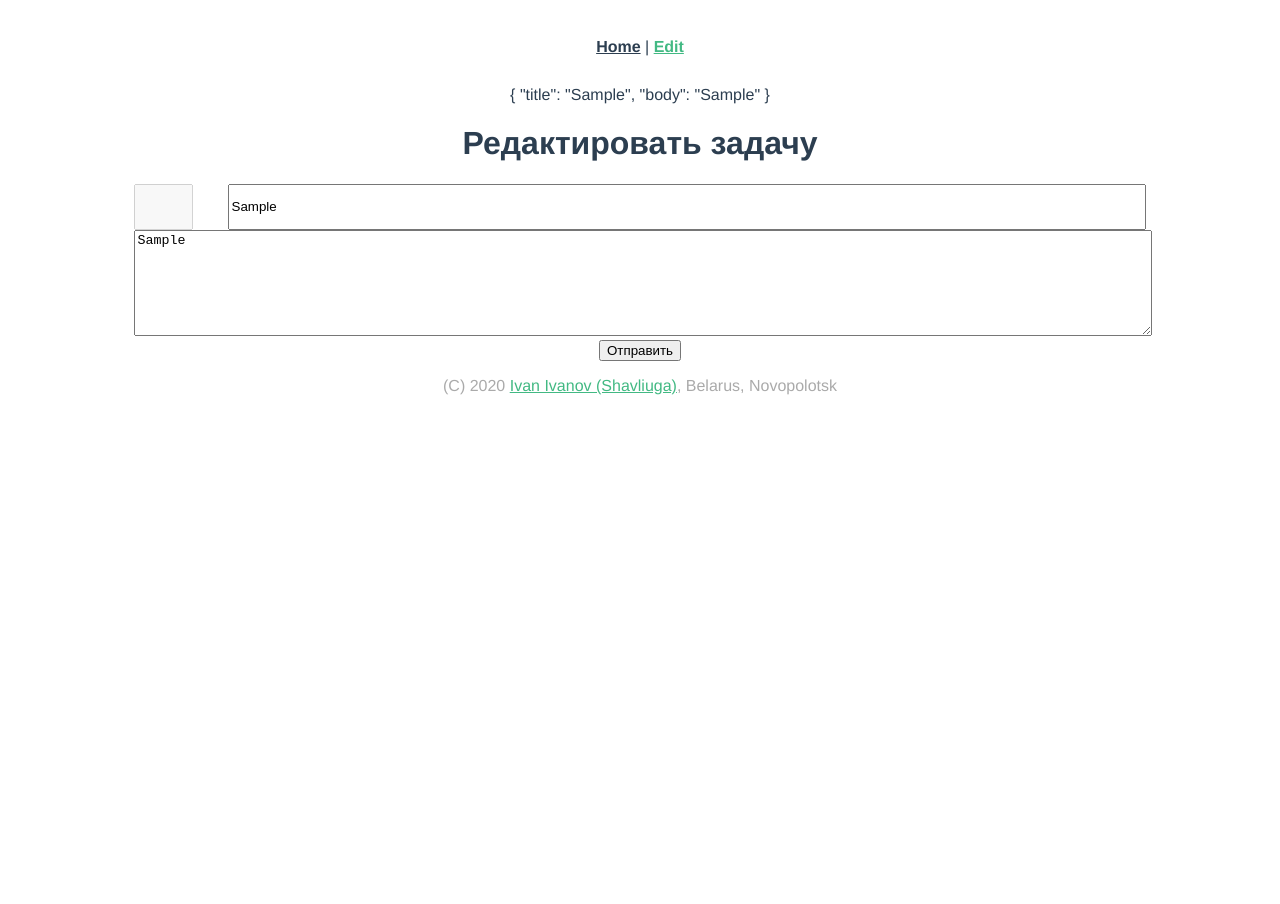
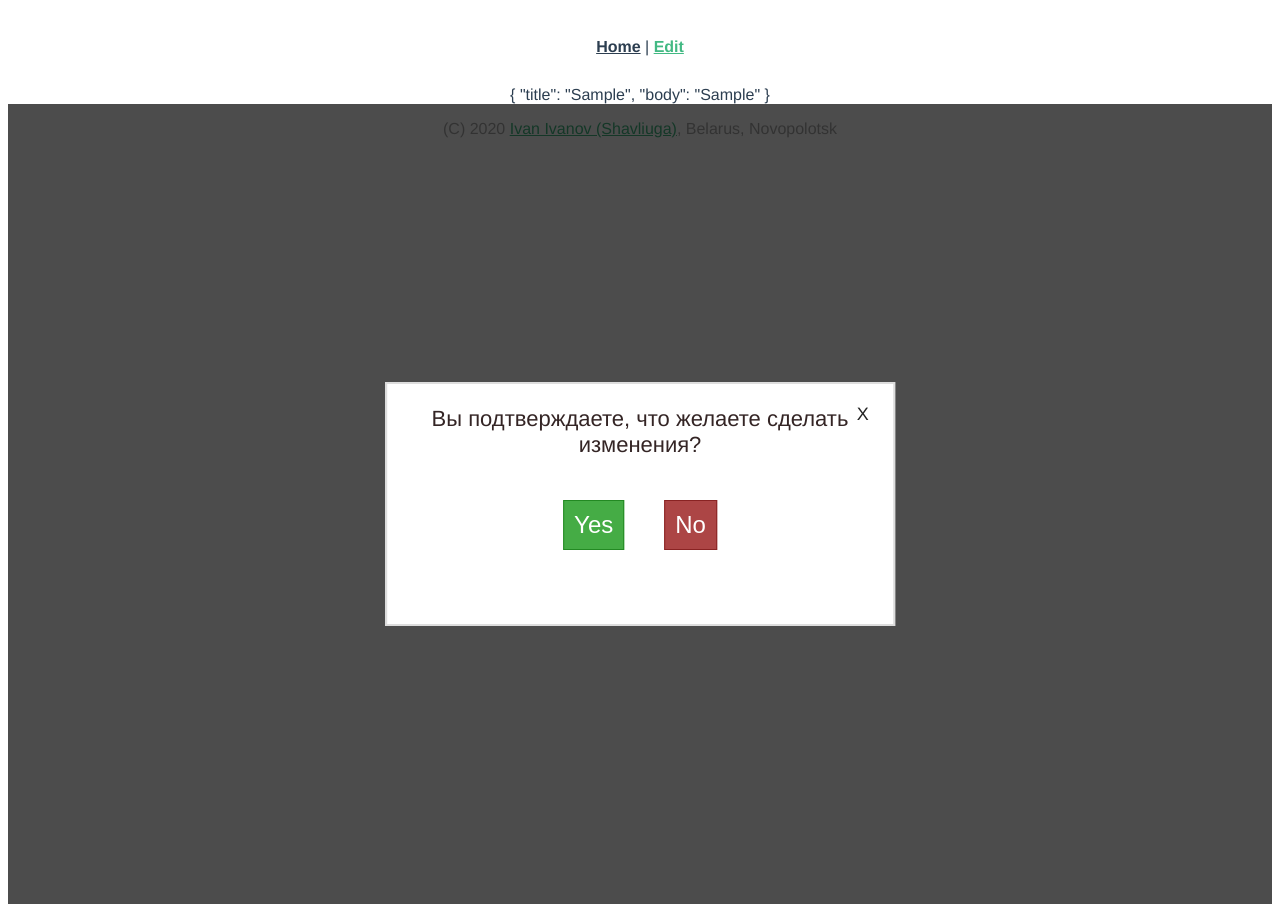
Before and after one commit to IvanShavliuga/vuetodolist, a Vue app: page /edit in a window 1280 px wide. Both pictures are taken after typing "Sample", "Sample" into the empty fields and a click on the button "Отправить". Before the commit the page ends 800 px from the top, so only its background shows below. Built offline with nearby package versions, Linux system fonts and the light colour scheme.

Commit message:
Edit todo item component

```diff
--- a/src/App.vue
+++ b/src/App.vue
@@ -8,11 +8,9 @@
 </template>
 <script>
 import NavBar from './components/NavBar.vue'
-import Modal from '@/components/Modal.vue'
 export default {
   components: {
-    NavBar,
-    Modal
+    NavBar
   }
 }
 </script>
--- a/src/views/Modal.vue
+++ b/src/components/Modal.vue
@@ -2,12 +2,21 @@
 <div class="modal">
   <div class="modal__box">
     <p class="modal__text">Вы подтверждаете, что желаете сделать изменения?</p>
-    <i class="modal__close">X</i>
-    <button class="modal__button modal__yes">Yes</button>
-    <button class="modal__button modal__no">No</button>
+    <i class="modal__close" role="button" @click="submit('no')">X</i>
+    <button class="modal__button modal__yes" @click="submit('yes')">Yes</button>
+    <button class="modal__button modal__no" @click="submit('no')">No</button>
   </div>
 </div>
 </template>
+<script>
+export default {
+  methods: {
+    submit(type) {
+      this.$emit("answer", type)
+    }
+  }
+}
+</script>
 <style>
 /*body {
   overflow: hidden;
--- a/src/router/index.js
+++ b/src/router/index.js
@@ -19,7 +19,6 @@ Vue.use(VueRouter)
   {
     path: '/edit',
     name: 'Edit',
-    props: true,
     component: Edit
   }
 ]
--- a/src/views/Edit.vue
+++ b/src/views/Edit.vue
@@ -1,6 +1,7 @@
 <template>
   <div class="edit">
     {{filterIndex}}
+    <div class="edit__form" v-if="!modalShow">
       <h1>{{(filterIndex.id<0)?'Добавить':'Редактировать'}} задачу</h1>
       <form class="form">
         <input class="form__id"
@@ -20,10 +21,20 @@
         </button>
       </form>
     </div>
+    <div class="edit__modal" v-else>
+      <Modal @answer="send"/>
+    </div>
+  </div>
 </template>
 <script>
 import {mapGetters} from 'vuex'
+import Modal from '../components/Modal.vue'
 export default {
+  data() {
+    return {
+      modalShow: false
+    }
+  },
   computed: {
     ...mapGetters([
         'filterIndex'
@@ -32,8 +43,18 @@ export default {
   name: "Edit",
   methods: {
     change() {
+      this.modalShow = true;
+    },
+    send(type){
+      if(type=='yes') {
         this.$store.dispatch("editTodo", this.filterIndex)
       }
+      this.modalShow = false;
+      this.$router.push({path:'/'});
+    }
+  },
+  components: {
+    Modal
   }
 }
 </script>
```
Lines whose indentation alone changed are shown as unchanged.
